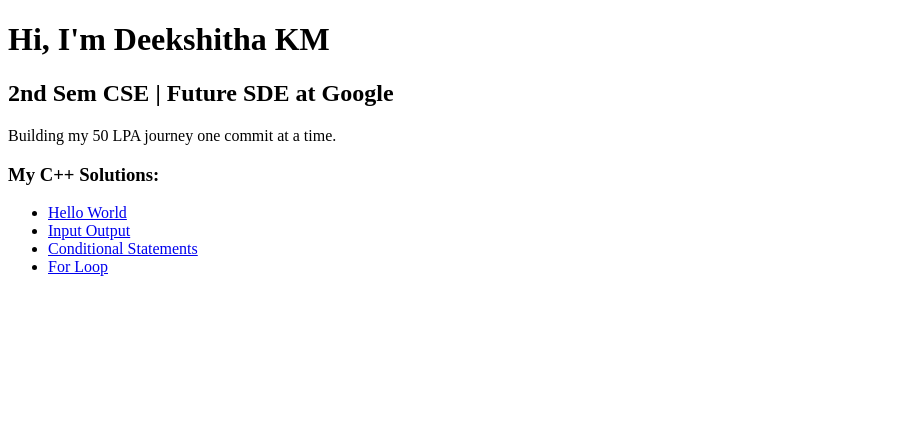
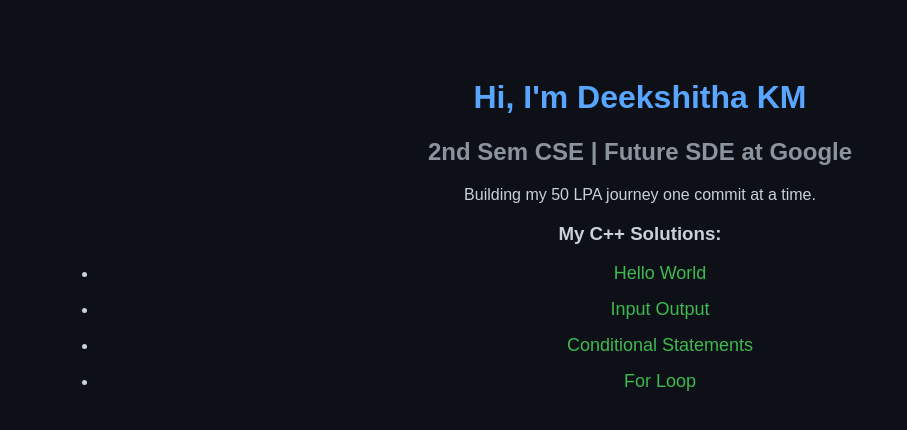
Before and after one commit to deekshitha-km-19/cse-lab-programs, a plain HTML site: page index.html in a window 1280 px wide. Shown: the whole page, without its empty margins (0-907 px from the left). Drawn offline with Linux system fonts and the light colour scheme.

Commit message:
added dark mode CSS to portfolio

```diff
--- a/index.html
+++ b/index.html
@@ -1,6 +1,25 @@
 <!DOCTYPE html>
 <html>
 <head>
+    <style>
+  body {
+    font-family: Arial;
+    background: #0d1117;
+    color: #c9d1d9;
+    text-align: center;
+    padding: 50px;
+  }
+  h1 { color: #58a6ff; }
+  h2 { color: #8b949e; }
+  a {
+    color: #3fb950;
+    text-decoration: none;
+    display: block;
+    margin: 15px;
+    font-size: 18px;
+  }
+  a:hover { text-decoration: underline; }
+</style>
     <title>Deekshitha KM - CSE Student</title>
 </head>
 <body>
```
